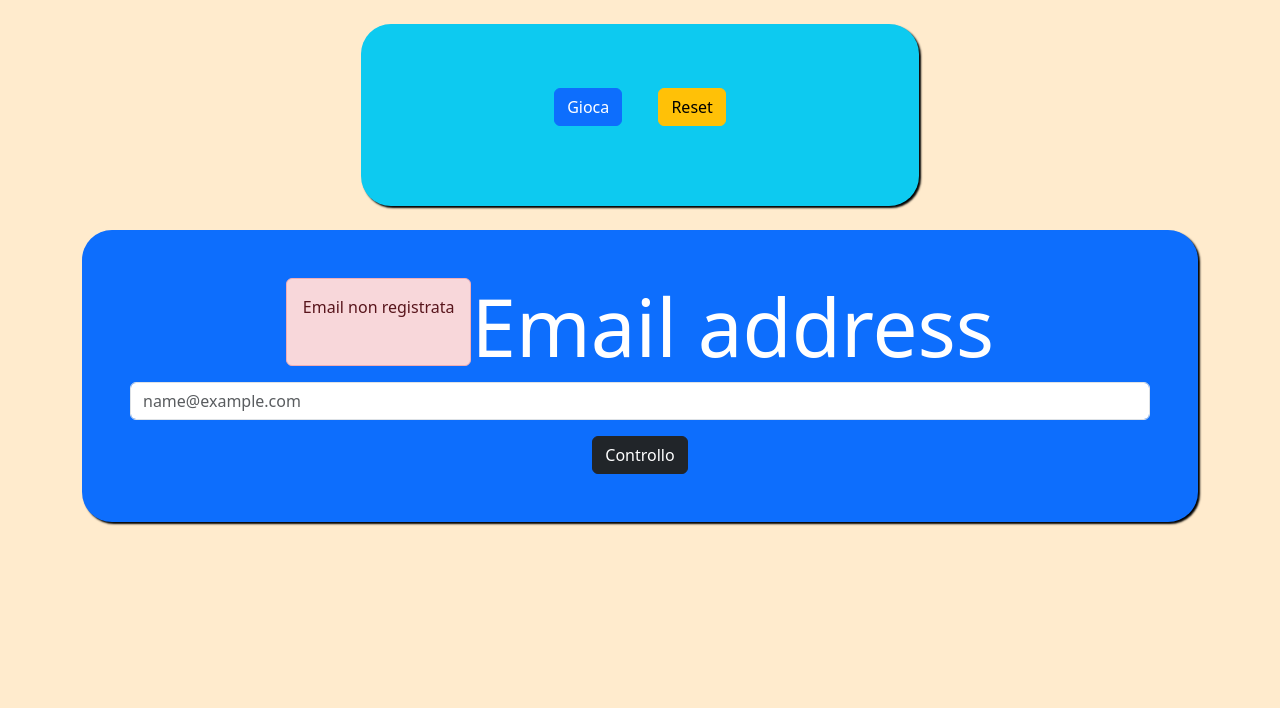
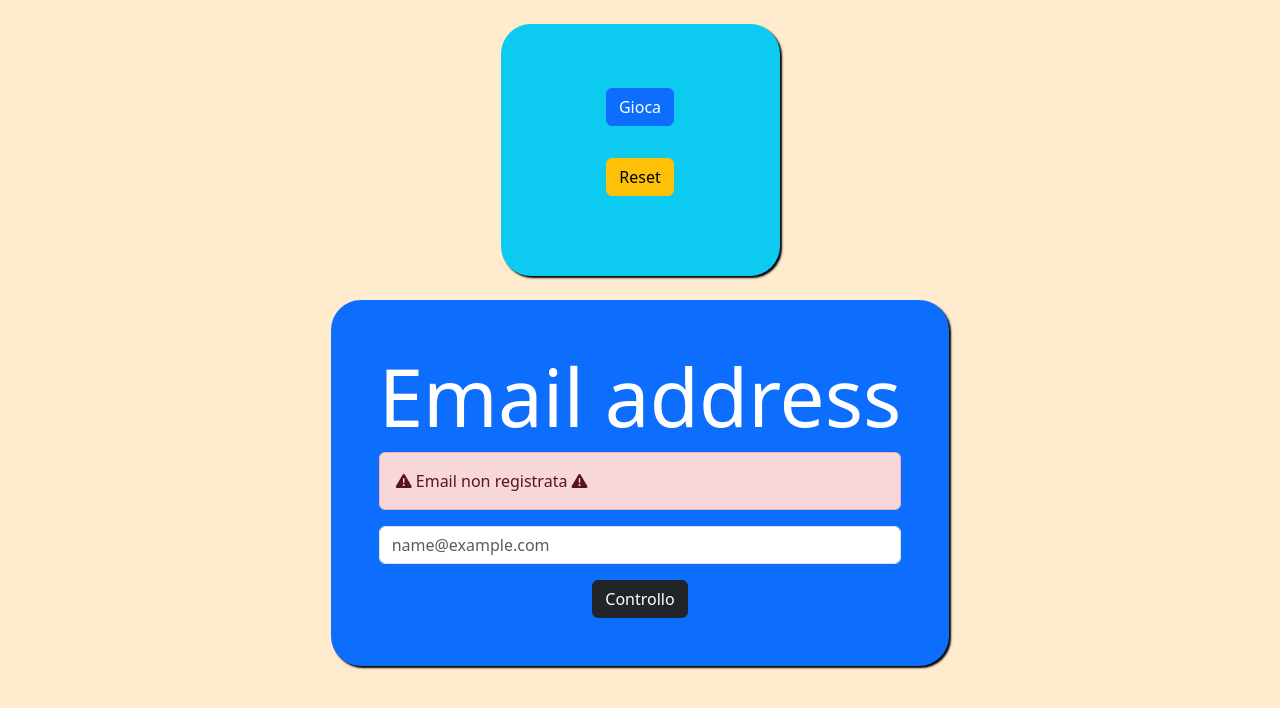
Before and after one commit to emilianogastaldo/js-mail-dadi, a plain HTML site: page index.html in a window 1280 px wide. Both pictures are taken after a click on the button "Controllo". Drawn offline with nearby package versions, Linux system fonts and the light colour scheme.

Commit message:
added icon and fixed style

```diff
--- a/css/style.css
+++ b/css/style.css
@@ -4,8 +4,8 @@ body {
 
 .box {
     display: flex;
-    flex-wrap: wrap;
-    justify-content: center;
+    flex-direction: column;
+    align-items: center;
 }
 
 .esercizio1 {
@@ -16,7 +16,7 @@ body {
 
 .esercizio2 {
     display: flex;
-    flex-wrap: wrap;
+    flex-direction: column;
     justify-content: center;
     border-radius: 30px;
     margin-top: 10px;
--- a/index.html
+++ b/index.html
@@ -9,6 +9,10 @@
     <link rel='stylesheet' href='https://cdnjs.cloudflare.com/ajax/libs/bootstrap/5.3.2/css/bootstrap.css'
         integrity='sha512-r0fo0kMK8myZfuKWk9b6yY8azUnHCPhgNz/uWDl2rtMdWJlk7gmd9socvGZdZzICwAkMgfTkVrplDahQ07Gi0A=='
         crossorigin='anonymous' />
+    <!-- IMPORTO LE ICONE -->
+    <link rel='stylesheet' href='https://cdnjs.cloudflare.com/ajax/libs/font-awesome/6.5.1/css/all.css'
+        integrity='sha512-tx5+1LWHez1QiaXlAyDwzdBTfDjX07GMapQoFTS74wkcPMsI3So0KYmFe6EHZjI8+eSG0ljBlAQc3PQ5BTaZtQ=='
+        crossorigin='anonymous' />
     <!-- Collego il foglio style.css -->
     <link rel="stylesheet" href="css/style.css">
     <!-- Collogo il foglio script.js -->
@@ -19,7 +23,7 @@
     <!-- ESERCIZIO 1 -->
     <div class="container box">
 
-        <div class="text-center mt-4 p-5 bg-info w-50 esercizio1">
+        <div class="text-center mt-4 p-5 bg-info w-25 esercizio1">
             <button type="button" class="m-3 btn btn-primary" id="playbutton">Gioca</button>
             <button type="button" class="m-3 btn btn-warning" id="resetbutton">Reset</button>
 
@@ -29,15 +33,21 @@
 
         <!-- ESERCIZIO 2 -->
         <div class="p-5 mt-4 bg-primary esercizio2 text-white">
+            <label for="email" class="form-label display-1">Email address</label>
             <div id="alertsuccess" class="alert alert-success d-none" role="alert">
+                <i class="fa-solid fa-check"></i>
                 Email corretta
             </div>
             <div id="alertdanger" class="alert alert-danger d-none" role="alert">
+                <i class="fa-solid fa-triangle-exclamation"></i>
                 Email non registrata
+                <i class="fa-solid fa-triangle-exclamation"></i>
             </div>
-            <label for="email" class="form-label display-1">Email address</label>
             <input type="text" class="form-control" id="email" placeholder="name@example.com">
-            <button type="button" class="btn btn-dark mt-3" id="controll-btn">Controllo</button>
+            <div class="text-center">
+                <button type="button" class="btn btn-dark mt-3" id="controll-btn">Controllo</button>
+
+            </div>
         </div>
     </div>
 
```
